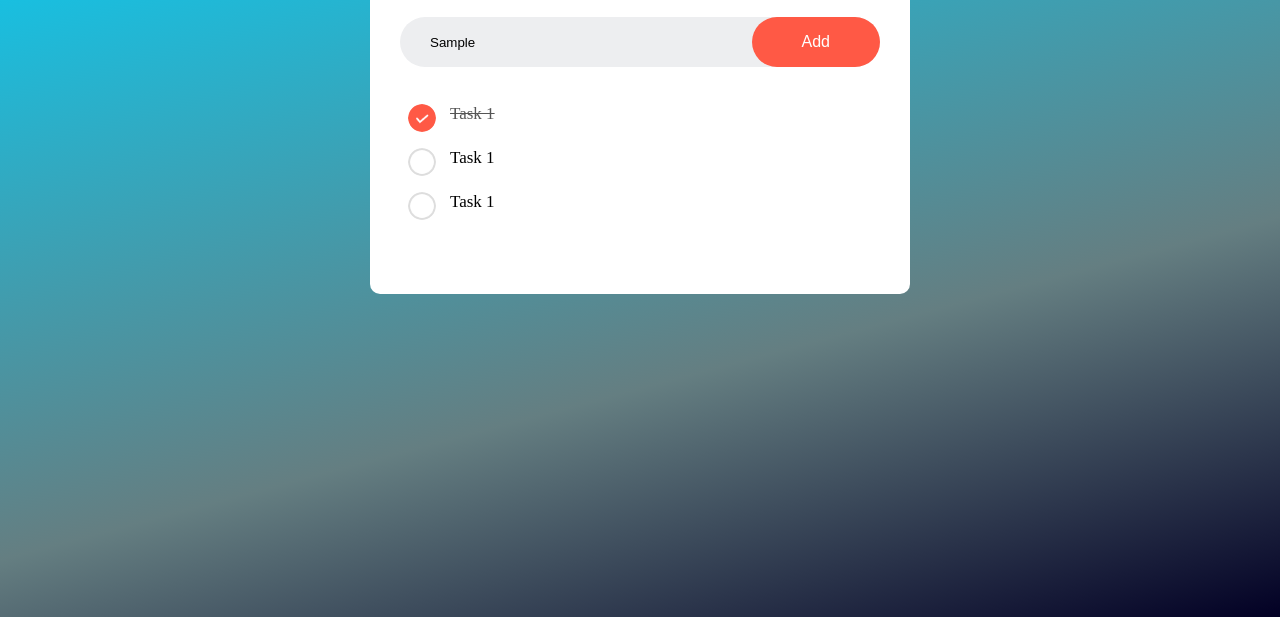
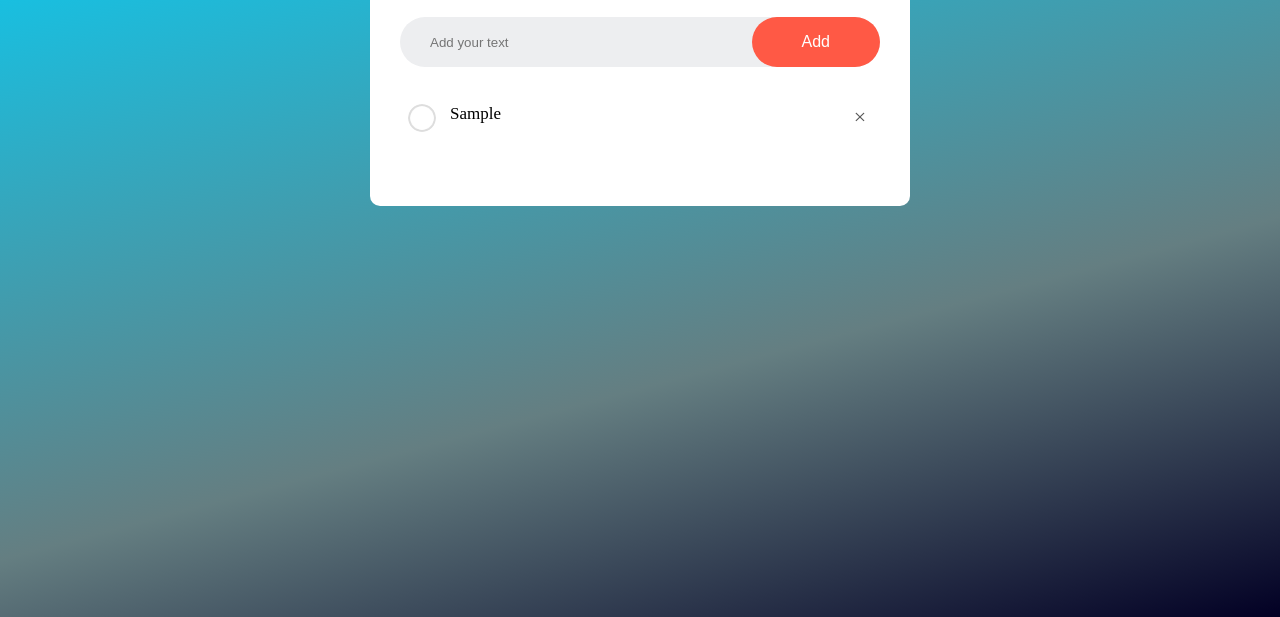
Before and after one commit to ashraful5158/To-Do-List, a plain HTML site: page index.html in a window 1280 px wide. Both pictures are taken after typing "Sample" into the empty fields and a click on the button "Add". Shown: the part 183-800 px from the top of the page. Drawn offline with Linux system fonts and the light colour scheme.

Commit message:
todo list done

```diff
--- a/index.html
+++ b/index.html
@@ -15,12 +15,12 @@
       </div>
       <div class="row">
         <input type="text" id="input-box" placeholder="Add your text">
-        <button>Add</button>
+        <button onclick="addTask()">Add</button>
       </div>
       <ul id="list_container">
-        <li class="checked">Task 1</li>
+        <!-- <li class="checked">Task 1</li>
         <li>Task 1</li>
-        <li>Task 1</li>
+        <li>Task 1</li> -->
       </ul>
     </div>
   </div>
--- a/js/script.js
+++ b/js/script.js
@@ -0,0 +1,41 @@
+const inputBox = document.getElementById("input-box");
+const listContainer = document.getElementById("list_container");
+
+
+
+function addTask(){
+  if(inputBox.value === ""){
+    alert("You must write something!");
+  }else{
+    let li = document.createElement("li");
+    li.innerHTML = inputBox.value;
+    listContainer.appendChild(li);
+    let span = document.createElement("span");
+    span.innerHTML = "\u00d7"
+    li.appendChild(span);
+  }
+  inputBox.value = "";
+  saveData();
+}
+
+listContainer.addEventListener("click", function(e){
+  if(e.target.tagName === "LI"){
+    e.target.classList.toggle("checked");
+    saveData();
+  }
+  else if(e.target.tagName === "SPAN"){
+    e.target.parentElement.remove();
+    saveData();
+  }
+}, false);
+
+
+
+function saveData(){
+  localStorage.setItem("data", listContainer.innerHTML);
+}
+
+function showTask(){
+  listContainer.innerHTML = localStorage.getItem("data");
+}
+showTask();
--- a/style.css
+++ b/style.css
@@ -91,3 +91,20 @@ ul li.checked{
 ul li.checked::before{
   background-image: url(icons/checked.png);
 }
+
+ul li span{
+  position: absolute;
+  right: 0;
+  top: 5px;
+  width: 40px;
+  height: 40px;
+  line-height: 40px;
+  color: #555;
+  font-size: 22px;
+  text-align: center;
+  border-radius: 50%;
+
+}
+ul li span:hover{
+  background: #edeef0;
+}
```
